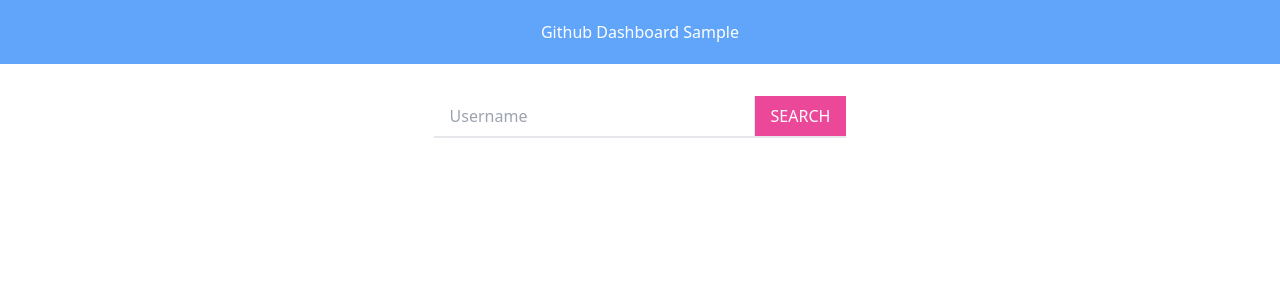
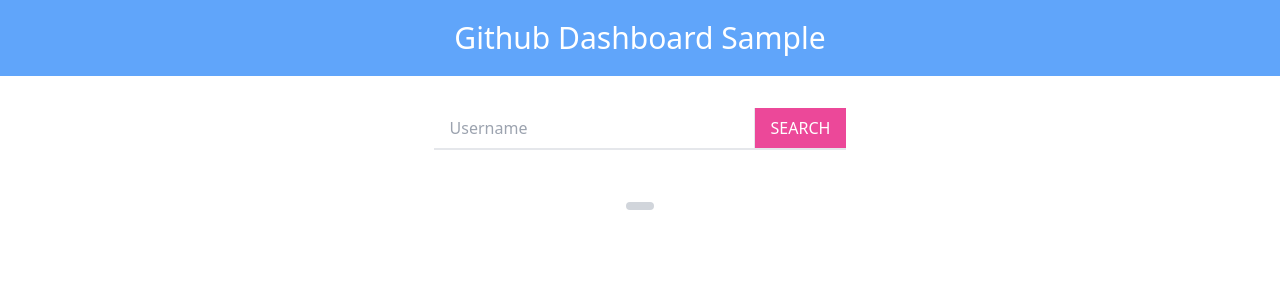
Before and after one commit to jolebowski/react-github-dashboard, a React (Create React App) app: page / in a window 1280 px wide. Shown: the top 300 px of the page. Built offline with nearby package versions, Linux system fonts and the light colour scheme.

Commit message:
show Username

```diff
--- a/src/App.js
+++ b/src/App.js
@@ -3,7 +3,7 @@
   return (
     <>
       <div className='flex flex-col h-screen'>
-        <header className='py-5 bg-blue-400 text-white text-center'>
+        <header className='py-5 bg-blue-400 text-white text-center text-3xl'>
           Github Dashboard Sample
         </header>
         <SearchField />
--- a/src/components/SearchField.js
+++ b/src/components/SearchField.js
@@ -2,15 +2,27 @@
 
 export default function SearchField() {
   const [username, SetUsername] = useState('');
+  const [data, setData] = useState([]);
+  const [repos, setRepos] = useState([]);
+
   const handleSubmit = async (e) => {
     e.preventDefault();
     const profile = await fetch(
       `https://api.github.com/users/${username}`
     ).then((res) => res.json());
 
-    console.log(profile, 'proprofile');
+    const repositories = await fetch(profile.repos_url).then((res) =>
+      res.json()
+    );
+
+    if (profile) {
+      setData(profile);
+      setRepos(repositories);
+    }
+    SetUsername('');
   };
   return (
+    <>
       <div className='flex items-center justify-center p-8'>
         <div className='flex border-b-2 border-gray-200'>
           <input
@@ -29,5 +41,11 @@
           </button>
         </div>
       </div>
+      <div className='flex items-center justify-center'>
+        <div className='flex mt-5 bg-gray-300 px-2 py-1 rounded'>
+          <p className='ml-3'>{data.login}</p>
+        </div>
+      </div>
+    </>
   );
 }
```
Lines whose indentation alone changed are shown as unchanged.
